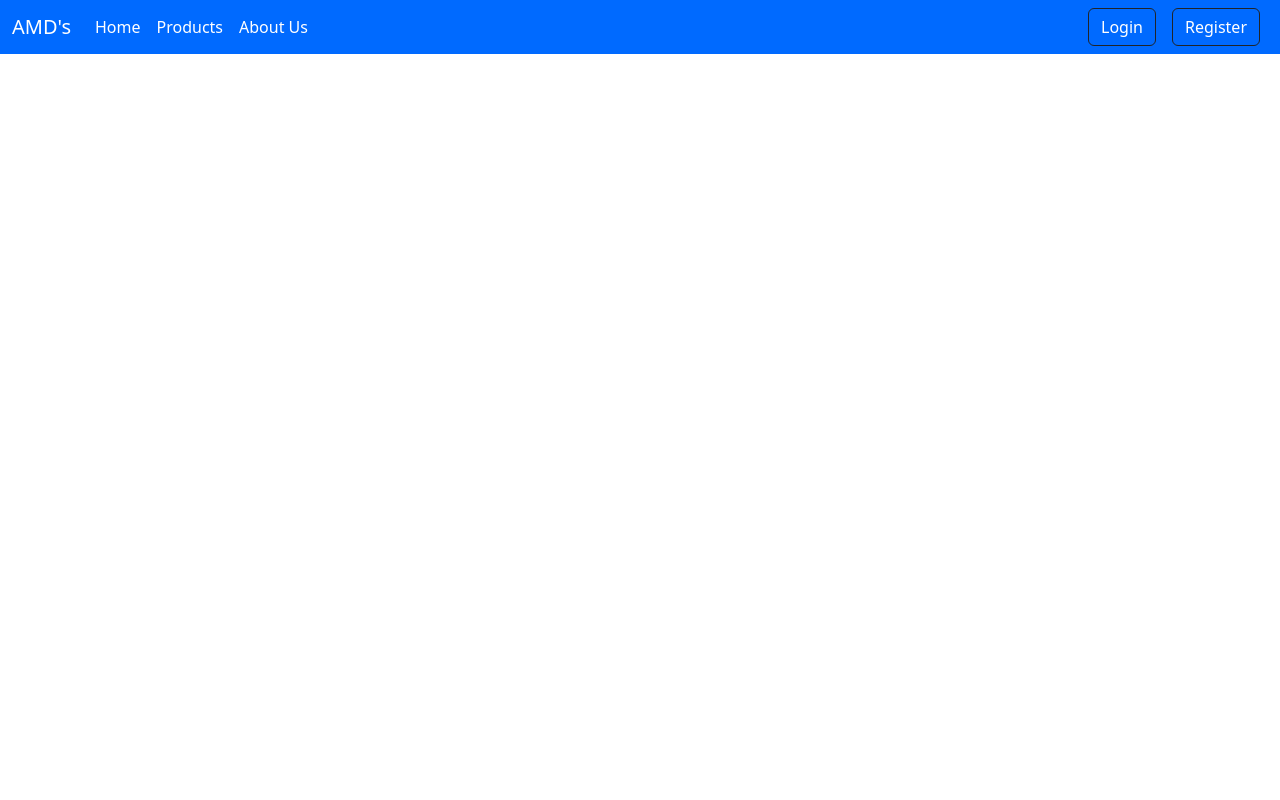
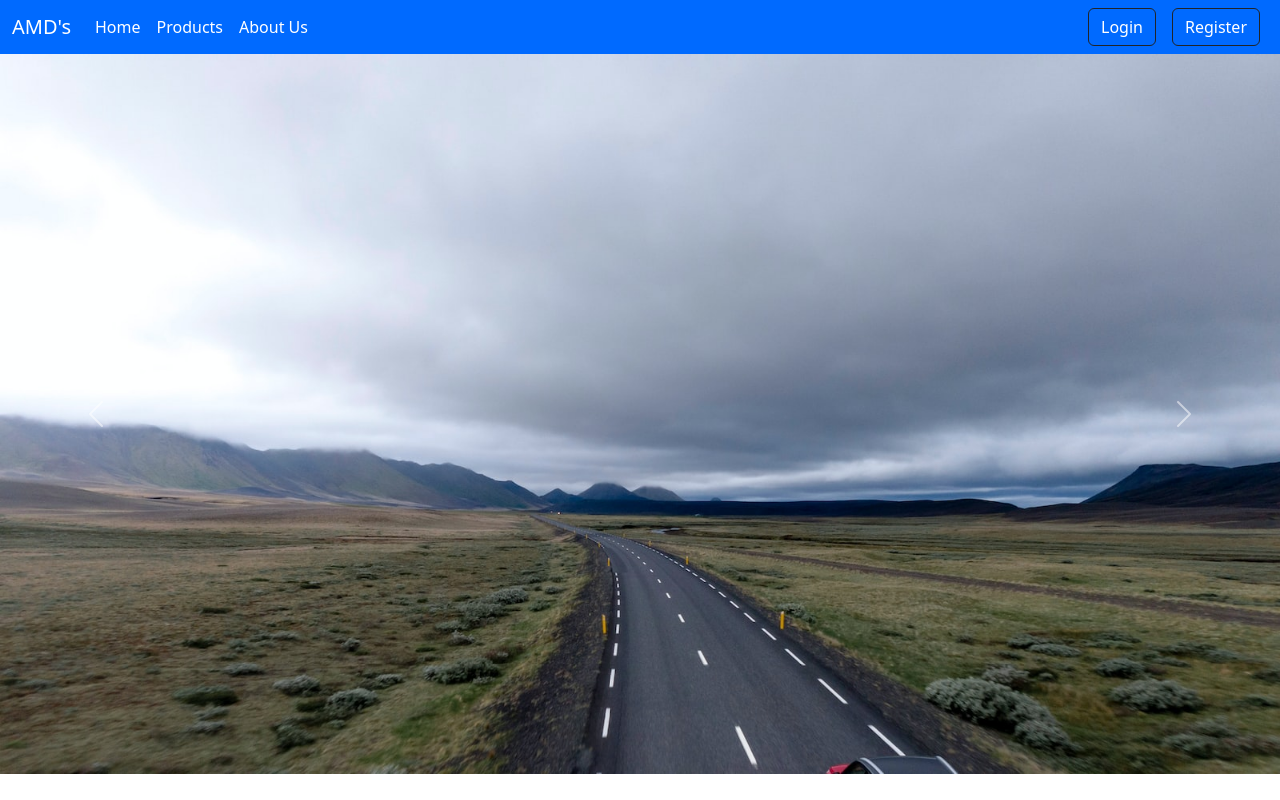
Before and after one commit to rahulmondal779/Automobile-DBs, a Flask app: page / in a window 1280 px wide. Run offline with Flask 2, Linux system fonts and the light colour scheme; data comes from the database, SQL or seed files in the repository.

Commit message:
Slides + Minor Changes

```diff
--- a/templates/base.html
+++ b/templates/base.html
@@ -120,6 +120,7 @@
   </nav>
 
 
+
   <script src="https://cdn.jsdelivr.net/npm/jquery@3.5.1/dist/jquery.slim.min.js"
     integrity="sha384-DfXdz2htPH0lsSSs5nCTpuj/zy4C+OGpamoFVy38MVBnE+IbbVYUew+OrCXaRkfj"
     crossorigin="anonymous"></script>
--- a/templates/c_details.html
+++ b/templates/c_details.html
@@ -21,7 +21,7 @@
         </div>
         <div class="col-md-2">
             <div class="card" style="width: 19rem;">
-                <img src="\static\2.jpg" class="card-img-top" alt="...">
+                <img src="static\avatar18.gif" class="card-img-top" alt="...">
                 <div class="card-body">
                     <h5 class="card-title">Details</h5>
                 </div>
--- a/templates/index.html
+++ b/templates/index.html
@@ -14,7 +14,26 @@
       {% endfor %}
       {% endif %}
       {% endwith %}
-
-
+      <div id="carouselExampleInterval" class="carousel slide" data-bs-ride="carousel">
+        <div class="carousel-inner">
+          <div class="carousel-item active" data-bs-interval="10000">
+            <img src="static\Bg\photo-1.jfif" class="d-block w-100" alt="...">
+          </div>
+          <div class="carousel-item" data-bs-interval="2000">
+            <img src="static\Bg\photo-4.jfif" class="d-block w-100" alt="...">
+          </div>
+          <div class="carousel-item" data-bs-interval="2000">
+            <img src="static\Bg\photo-6.jfif" class="d-block w-100" alt="...">
+          </div>
+        </div>
+        <button class="carousel-control-prev" type="button" data-bs-target="#carouselExampleInterval" data-bs-slide="prev">
+          <span class="carousel-control-prev-icon" aria-hidden="true"></span>
+          <span class="visually-hidden">Previous</span>
+        </button>
+        <button class="carousel-control-next" type="button" data-bs-target="#carouselExampleInterval" data-bs-slide="next">
+          <span class="carousel-control-next-icon" aria-hidden="true"></span>
+          <span class="visually-hidden">Next</span>
+        </button>
+      </div>
 
 {% endblock body %}
```
Also changed, not shown: templates/cardstyle.html (+9 -15 lines), static/Bg/photo-1.jfif (added), static/Bg/photo-2.jfif (added), static/Bg/photo-3.jfif (added), static/Bg/photo-4.jfif (added), static/Bg/photo-5.jfif (added), static/Bg/photo-6.jfif (added), static/Bg/photo-7.jfif (added), static/avatar18.gif (added).
